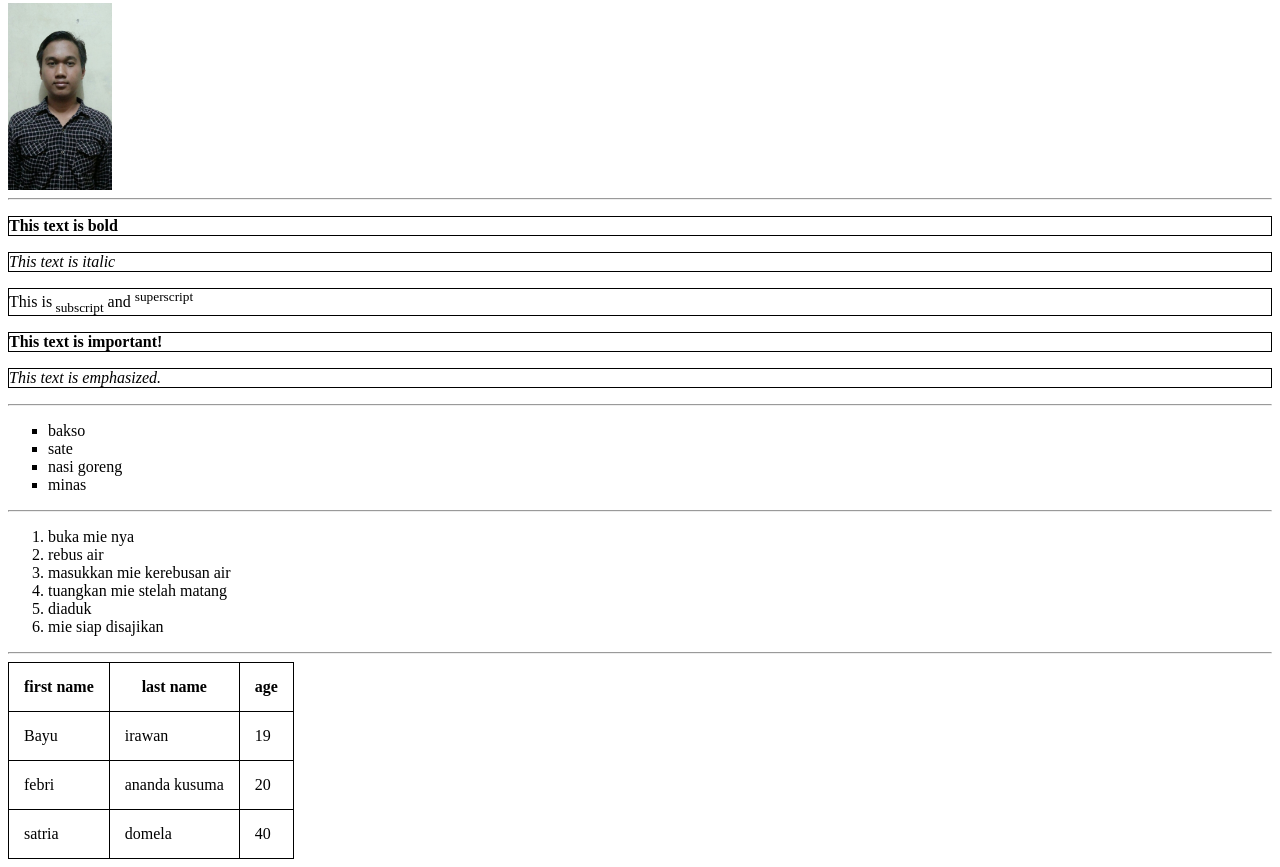
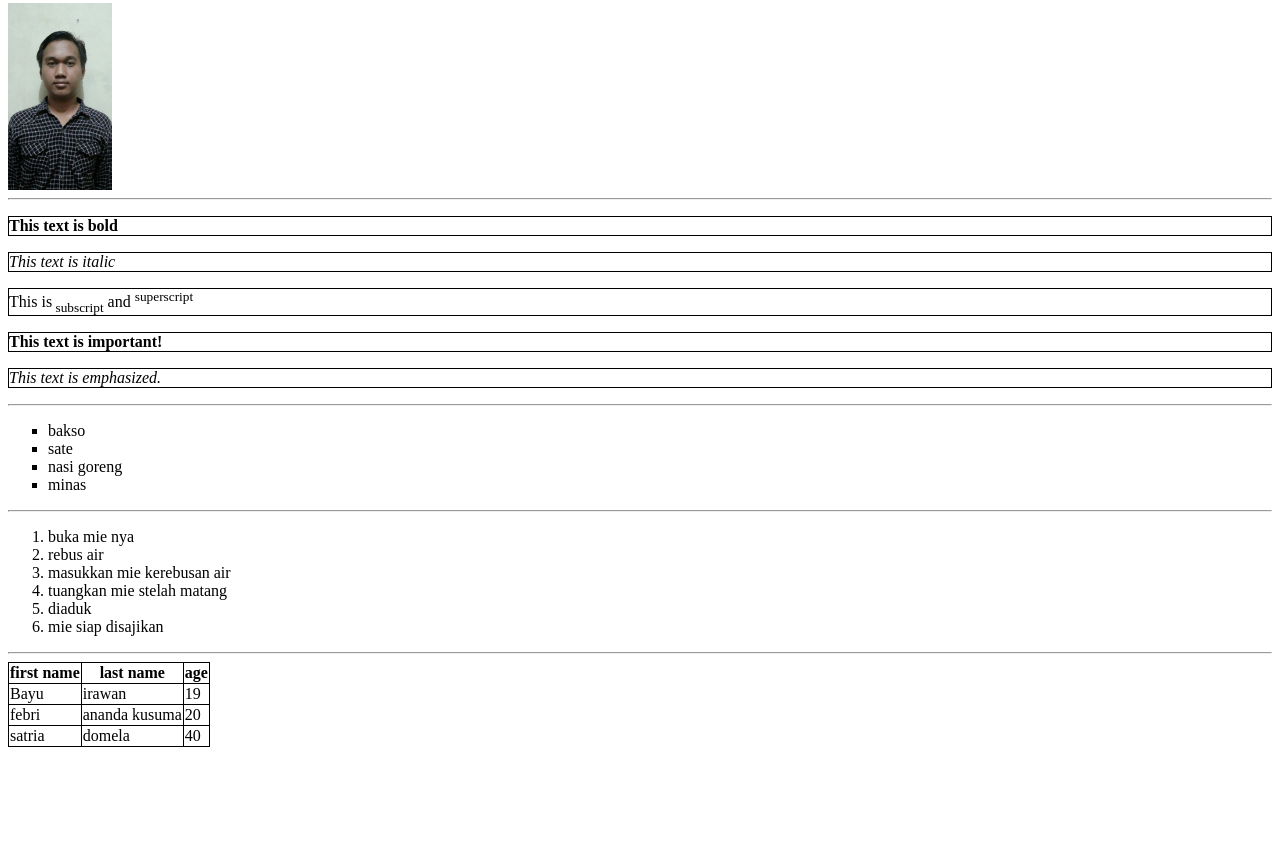
Before and after one commit to Bayuirawan-git/pemrograman-web1, a plain HTML site: page index.html in a window 1280 px wide. Shown: the part 537-1404 px from the top of the page. After the commit the page ends 1292 px from the top, so only its background shows below. Drawn offline with Linux system fonts and the light colour scheme.

Commit message:
menambahkan div pada h1 - h6

```diff
--- a/index.html
+++ b/index.html
@@ -6,19 +6,21 @@
                 border: 1px solid black;
                 border-collapse: collapse;
             }
-            table, th, td {
-                padding: 15px;
-             }
+
         </style>
     </head>
     <body>
         <a href="about.html">about me</a>
+
+        <div>
             <h1>Ini header dengan h1</h1>
             <h2>Ini header dengan h2</h2>
             <h3>Ini header dengan h3</h3>
             <h4>Ini header dengan h4</h4>
             <h5>Ini header dengan h5</h5>
             <h6>Ini header dengan h6</h6>
+        </div>
+
         <hr>
         <p>Lorem ipsum, dolor sit amet consectetur adipisicing ,<br> Quasi ipsam autem nobis molestiae minima consequatur sint cum sit, corrupti dolores qui sunt. Soluta beatae, itaque culpa et nostrum consectetur. Non?</p>
         <p>Lorem ipsum, dolor sit amet consectetur adipisicing elit. <br> Recusandae, nemo maxime dicta ea eos modi inventore ex assumenda a rerum ipsa libero et distinctio reprehenderit adipisci alias, aliquam vitae soluta?</p>
```
Lines whose indentation alone changed are shown as unchanged.
